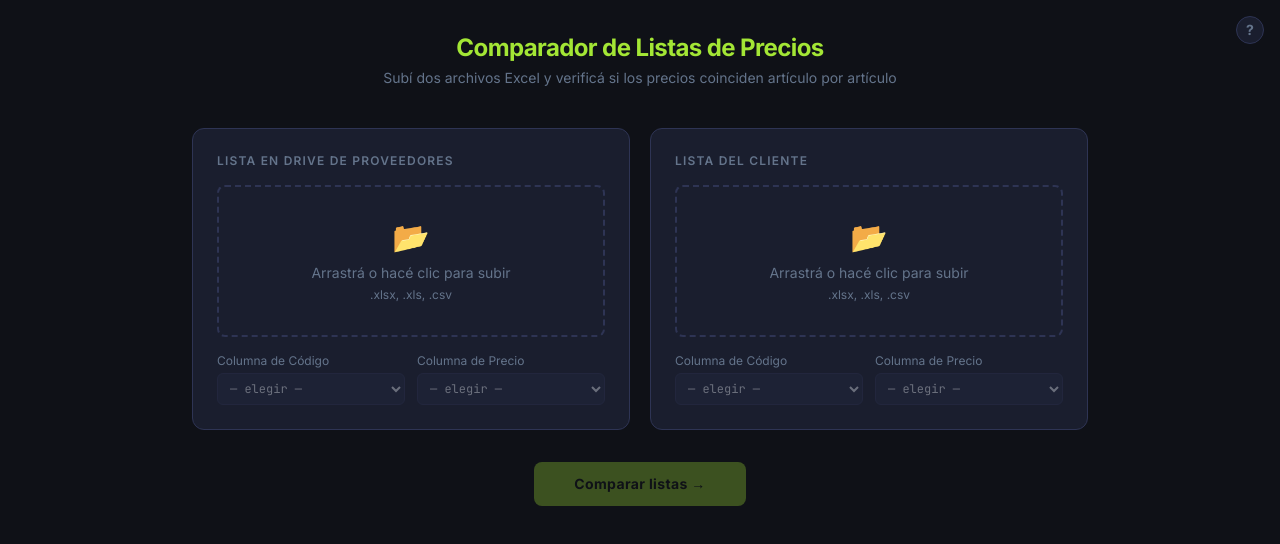
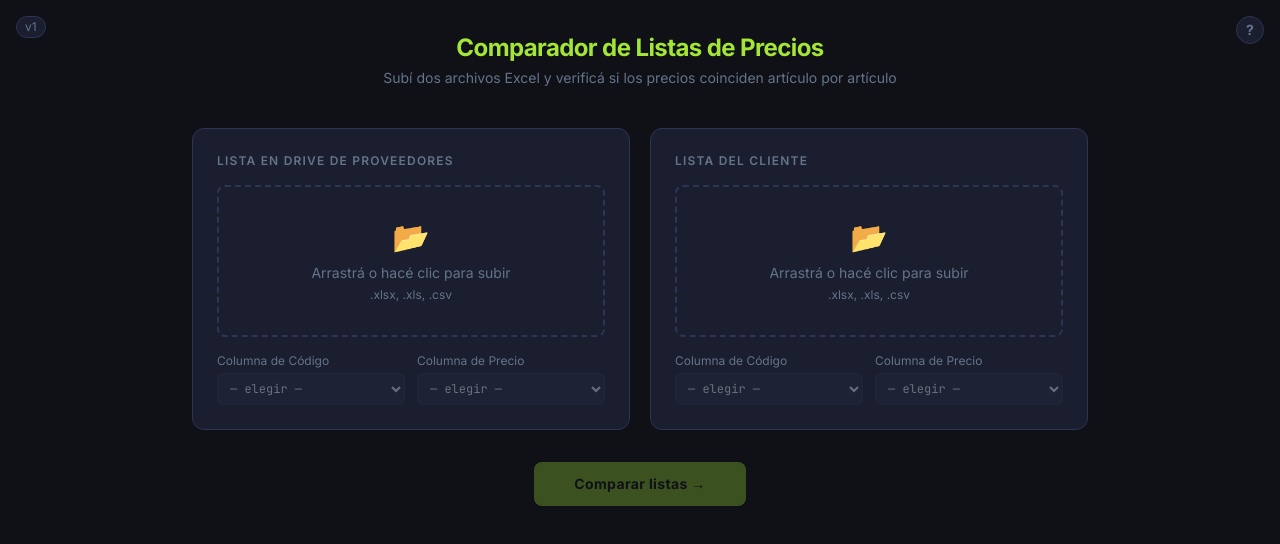
Before and after one commit to santiagorojo-Ait/comparador-de-listas-de-precios, a React (Vite) app: page / in a window 1280 px wide. Shown: the top 544 px of the page. Built offline with nearby package versions, Linux system fonts and the light colour scheme.

Commit message:
Agrega badge de versión en esquina superior izquierda (v1)

```diff
--- a/src/App.jsx
+++ b/src/App.jsx
@@ -1,4 +1,5 @@
 import { useState, useCallback, useEffect } from 'react'
+import { version } from '../package.json'
 import FilePanel from './components/FilePanel'
 import StatsBar from './components/StatsBar'
 import FilterBar from './components/FilterBar'
@@ -73,6 +74,9 @@ export default function App() {
 
   return (
     <div className="min-h-screen bg-bg text-prose font-sans px-6 py-8 pb-16">
+      <span className="fixed top-4 left-4 z-50 text-xs text-muted border border-app-border rounded-full px-2 py-0.5 bg-surface select-none">
+        v{version.split('.')[0]}
+      </span>
       <HelpTooltip />
       <header className="text-center mb-10">
         <h1 className="text-2xl font-bold tracking-tight text-accent">
```
